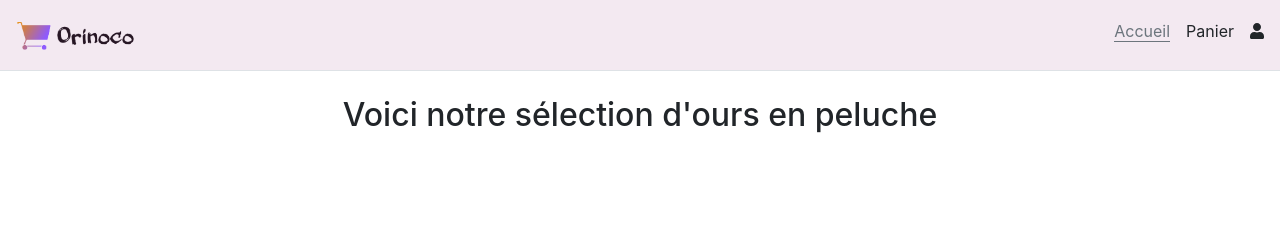
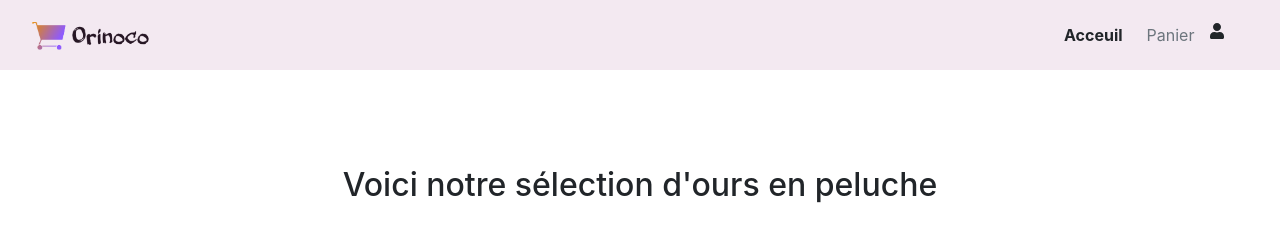
Before and after one commit to Ryatsune/Orinoco, a plain HTML site: page front-end/index.html in a window 1280 px wide. Drawn offline with nearby package versions, Linux system fonts and the light colour scheme; no server answers.

Commit message:
New navbar

```diff
--- a/front-end/index.html
+++ b/front-end/index.html
@@ -16,65 +16,39 @@
     <title>Orinoco</title>
 </head>
 <body>
-    <header class="d-flex navbar fixed-top border-bottom mb-5">  <!-- class=" fixed-top border-bottom" -->
-
-
-        <!-- <nav class="navbar navbar-expand-lg navbar-light">
-            <a class="navbar-brand text text-body" href="index.html">
+    <header>
+      <nav class="navbar navbar-expand-lg navbar-light">
+        <a href="index.html" class="text-decoration-none text-body col-auto col-md-10">
           <img src="../back-end/images/logo.png" alt="logo orinoco">
         </a>
         <button class="navbar-toggler" type="button" data-toggle="collapse" data-target="#navbarSupportedContent" aria-controls="navbarSupportedContent" aria-expanded="false" aria-label="Toggle navigation">
           <span class="navbar-toggler-icon"></span>
         </button>
+
         <div class="collapse navbar-collapse" id="navbarSupportedContent">
-              <ul class="navbar-nav mt-2">
-                <li class="nav-item active">
-                  <a class="nav-link text-decoration-none text-secondary border-bottom border-secondary" href="index.html">Accueil <span class="sr-only">(current)</span></a>
+          <ul class="navbar-nav mr-auto">
+            <li class="nav-item">
+                <a class="nav-link text-body font-weight-bolder" href="index.html">Acceuil</a>
             </li>
-                <li class="nav-item">
-                  <a class="nav-link text-decoration-none text-body mx-3" href="cart.html">Panier</a>
+            <li class="nav-item mx-2">
+              <a class="nav-link text-secondary" href="cart.html">Panier</a>
             </li>
             <li>
-                    <i class="fas fa-user"></i>
+              <i class="fas fa-user mt-2"></i>
           </li>
           </ul>
         </div>
-          </nav> -->
-
-
-        <a href="index.html" class="text-decoration-none text-body">
-            <img src="../back-end/images/logo.png" alt="logo orinoco">
-        </a>
-
-        <ul class="d-flex list-unstyled mt-2">
-            <li>
-                <a href="index.html" class="text-decoration-none text-secondary border-bottom border-secondary">Accueil</a>
-            </li>
-            <li>
-                <a href="cart.html" class="text-decoration-none text-body mx-3">Panier</a>
-            </li>
-            <li>
-                <i class="fas fa-user"></i>
-            </li>
-        </ul>
-
+      </nav>
     </header>
 
     <main class="container mt-5 pt-5">
-
         <h2 class="text-center mb-5">Voici notre sélection d'ours en peluche</h2>
-
         <section class="d-flex flex-wrap" id="bear-cards"></section>
-
     </main>
 
-    <footer>
-
-
-    </footer>
-
+    <!-- Script -->
     <script src="./JS/index.js"></script>
-
+    <script src="./JS/navbar.js"></script>
     <script defer="" src="https://use.fontawesome.com/releases/v5.14.0/js/all.js"></script>
 </body>
 </html>
```
Lines whose indentation alone changed are shown as unchanged.
